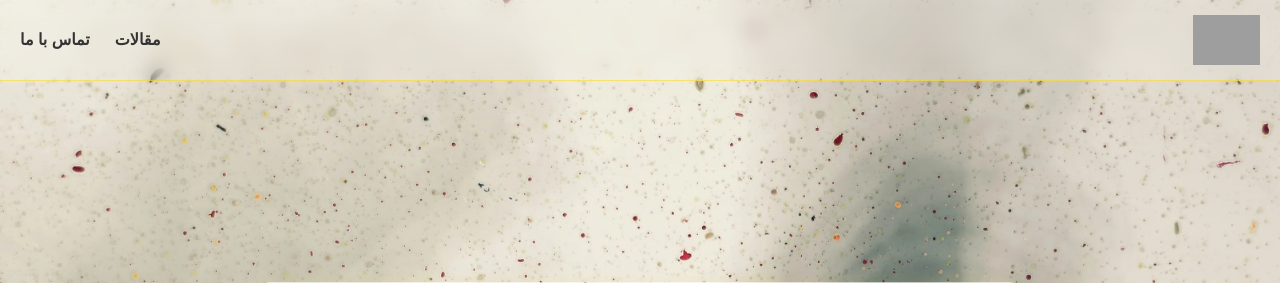
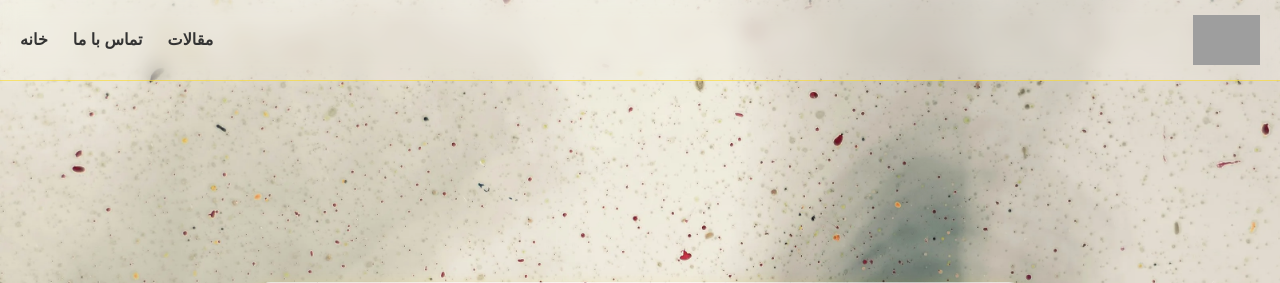
Before and after one commit to taha127/torkan-reserve, a Django app: page / in a window 1280 px wide. Shown: the top 283 px of the page. Run offline with Django 5.2, Linux system fonts and the light colour scheme; parts of the project's set-up code (start-up, migrations or seed data) failed here and were passed over; some web fonts are replaced; grey boxes are pictures that could not be loaded.

Commit message:
add home link to navigation in _base.html

```diff
--- a/templates/_base.html
+++ b/templates/_base.html
@@ -187,6 +187,7 @@
 {#          <li><a href="#">محصولات</a></li>#}
           <li><a href="#">مقالات</a></li>
           <li><a href="#">تماس با ما</a></li>
+          <li><a href="{% url 'home' %}">خانه</a></li>
         </ul>
       </nav>
     </header>
```
